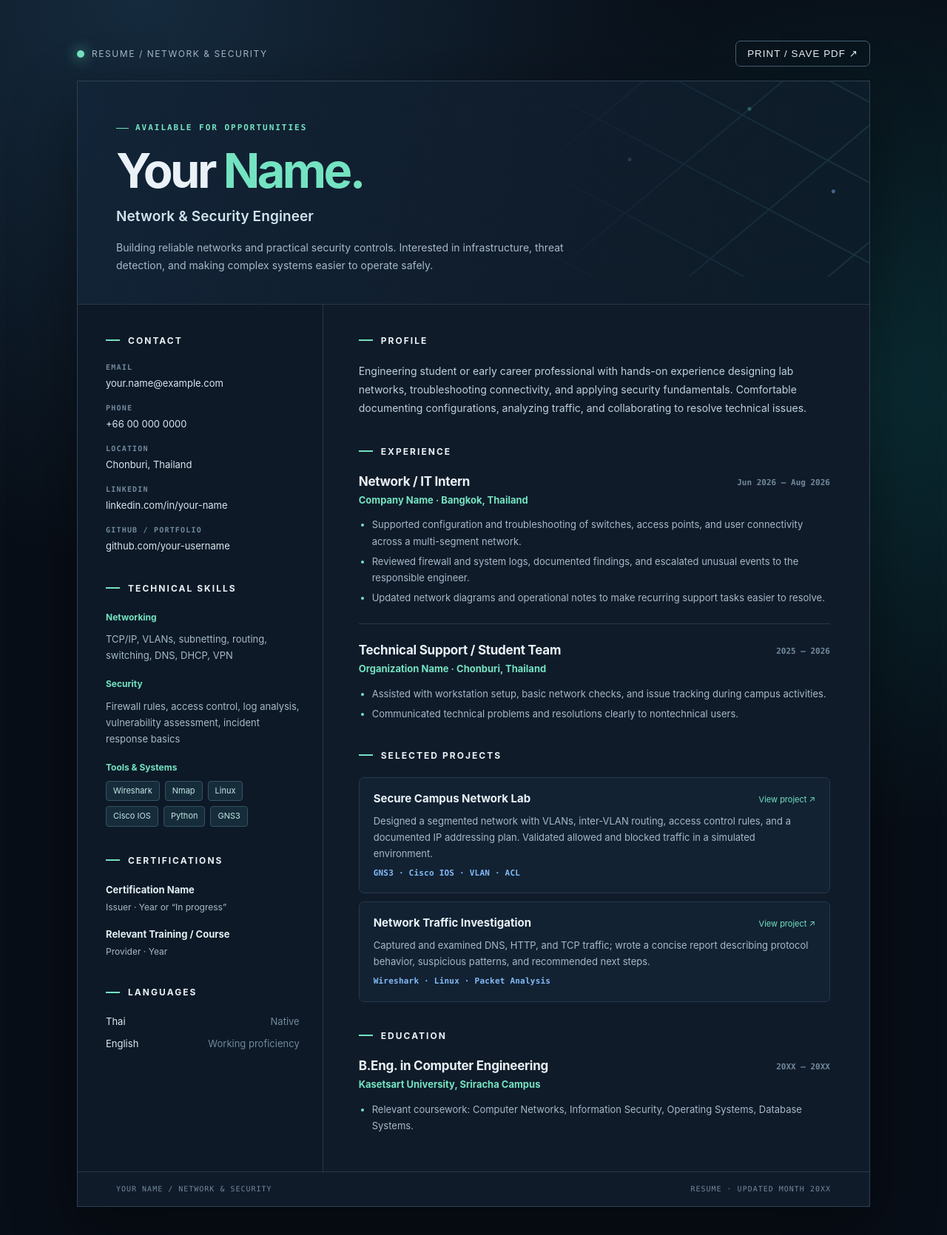
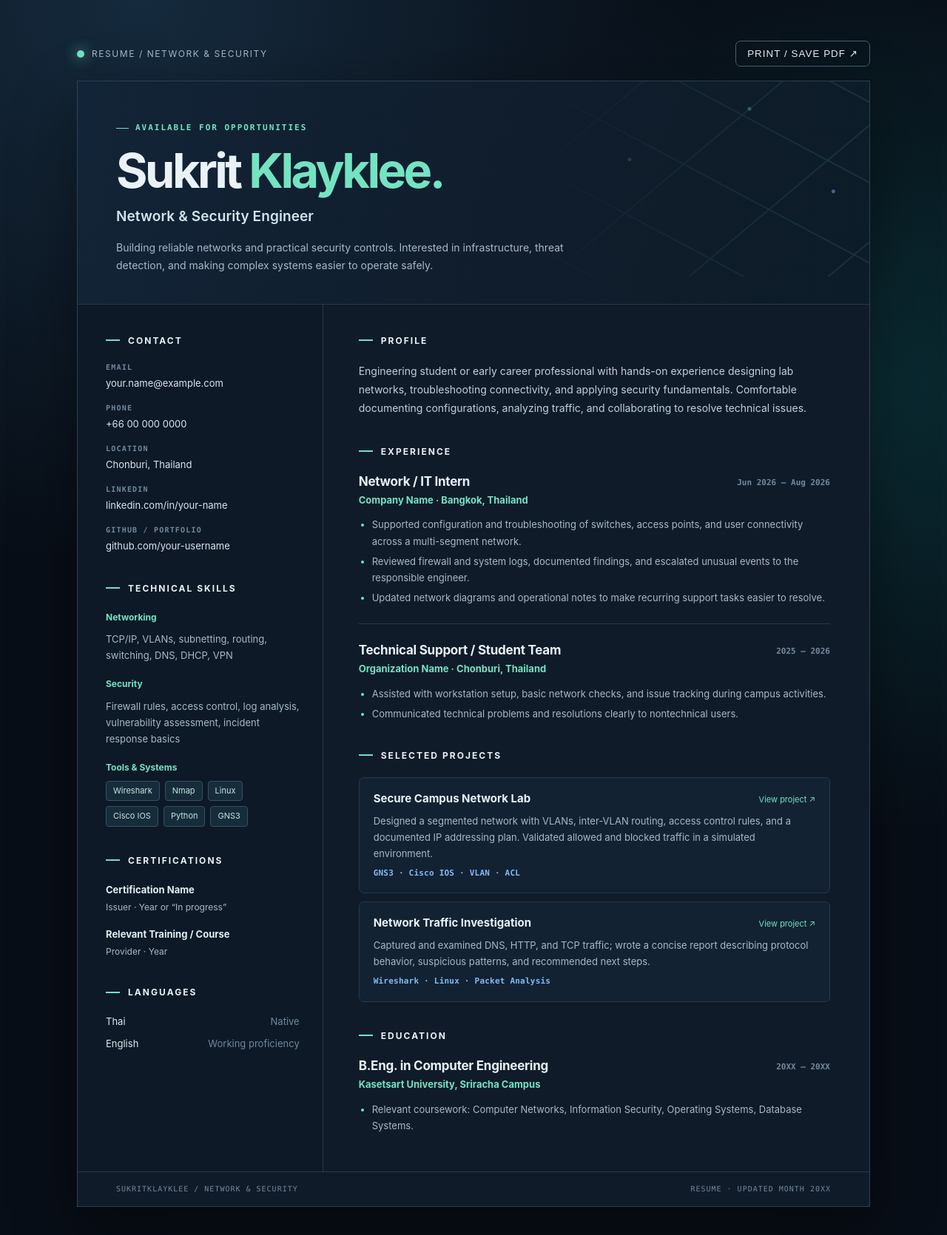
Before and after one commit to Sukritklayklee/resume, a plain HTML site: page index.html in a window 1280 px wide. Shown: the whole page at 74% size. Drawn offline with Linux system fonts and the light colour scheme.

Commit message:
Update resume with name and footer changes

```diff
--- a/index.html
+++ b/index.html
@@ -5,7 +5,7 @@
   <meta name="viewport" content="width=device-width, initial-scale=1">
   <meta name="color-scheme" content="dark">
   <meta name="description" content="Dark resume template for network and cybersecurity roles">
-  <title>Your Name — Network & Security Resume</title>
+  <title>Sukrit Klayklee — Network & Security Resume</title>
   <style>
     :root{--bg:#080e17;--panel:#101b2a;--panel-2:#142234;--line:#27384a;--text:#eaf2f7;--muted:#a6b9c7;--subtle:#71899b;--accent:#74e3c1;--accent-dark:#123a35;--blue:#83baf7;--shadow:0 30px 80px #0006}
     *{box-sizing:border-box}
@@ -46,7 +46,7 @@
   <div class="page">
     <div class="toolbar"><div class="toolbar-brand"><i aria-hidden="true"></i> Resume / Network & Security</div><button class="print-button" type="button" onclick="window.print()">Print / Save PDF ↗</button></div>
     <article class="resume" aria-label="Resume">
-      <header class="hero"><div class="hero-content"><p class="eyebrow">Available for opportunities</p><h1>Your <span>Name.</span></h1><p class="role">Network & Security Engineer</p><p class="intro">Building reliable networks and practical security controls. Interested in infrastructure, threat detection, and making complex systems easier to operate safely.</p></div></header>
+      <header class="hero"><div class="hero-content"><p class="eyebrow">Available for opportunities</p><h1>Sukrit <span>Klayklee.</span></h1><p class="role">Network & Security Engineer</p><p class="intro">Building reliable networks and practical security controls. Interested in infrastructure, threat detection, and making complex systems easier to operate safely.</p></div></header>
       <div class="columns">
         <aside>
           <section aria-labelledby="contact"><h2 class="section-title" id="contact">Contact</h2><ul class="contact-list"><li><small class="label">Email</small><a href="mailto:your.name@example.com">your.name@example.com</a></li><li><small class="label">Phone</small><a href="tel:+66000000000">+66 00 000 0000</a></li><li><small class="label">Location</small><span>Chonburi, Thailand</span></li><li><small class="label">LinkedIn</small><a href="https://www.linkedin.com/in/your-name/">linkedin.com/in/your-name</a></li><li><small class="label">GitHub / Portfolio</small><a href="https://github.com/your-username">github.com/your-username</a></li></ul></section>
@@ -61,7 +61,7 @@
           <section aria-labelledby="education"><h2 class="section-title" id="education">Education</h2><div class="entry"><div><h3>B.Eng. in Computer Engineering</h3><p class="org">Kasetsart University, Sriracha Campus</p></div><time class="date">20XX — 20XX</time><ul><li>Relevant coursework: Computer Networks, Information Security, Operating Systems, Database Systems.</li></ul></div></section>
         </main>
       </div>
-      <footer class="footer"><span>Your Name / Network & Security</span><span>Resume · Updated Month 20XX</span></footer>
+      <footer class="footer"><span>SukritKlayklee / Network & Security</span><span>Resume · Updated Month 20XX</span></footer>
     </article>
   </div>
 </body>
```
